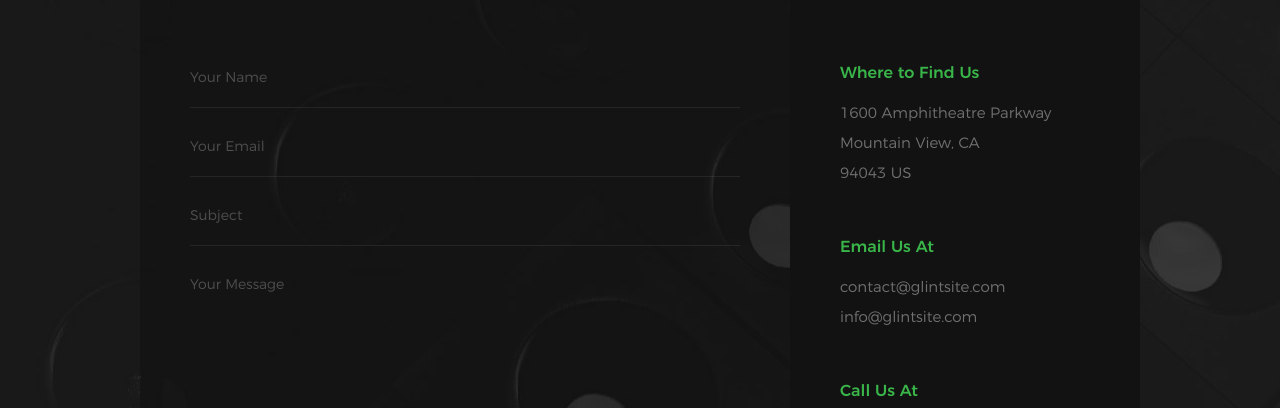
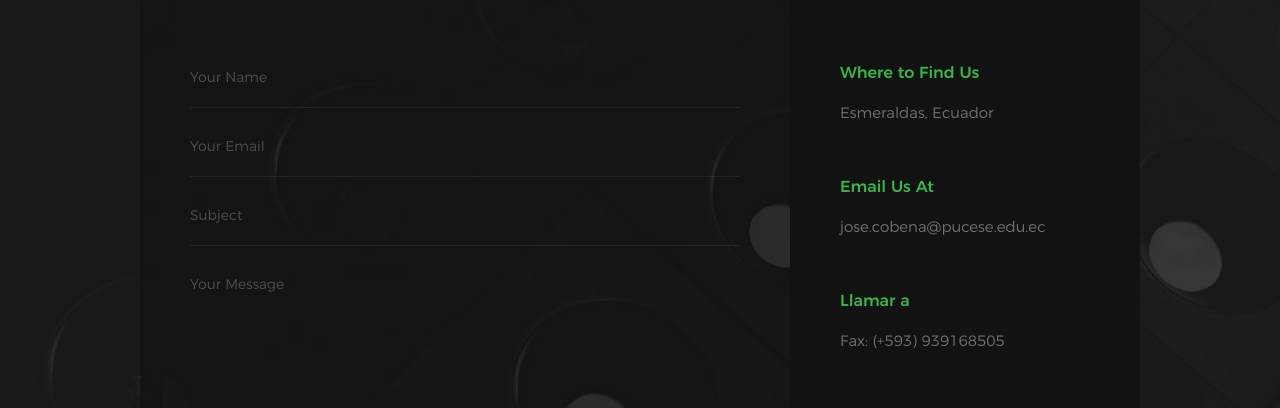
Before and after one commit to JoseCobena/Web, a plain HTML site: page index.html in a window 1280 px wide. Shown: the part 4563-4971 px from the top of the page. Drawn offline with Linux system fonts and the light colour scheme; files whose address does not match are found by name.

Commit message:
Actualizacion 3.0
Actualizando contacto de mi blog

```diff
--- a/index.html
+++ b/index.html
@@ -625,26 +625,23 @@
                     <div class="cinfo">
                         <h5>Where to Find Us</h5>
                         <p>
-                            1600 Amphitheatre Parkway<br>
-                            Mountain View, CA<br>
-                            94043 US
+                            Esmeraldas, Ecuador
                         </p>
                     </div>
 
                     <div class="cinfo">
                         <h5>Email Us At</h5>
                         <p>
-                            contact@glintsite.com<br>
-                            info@glintsite.com
+
+                            jose.cobena@pucese.edu.ec
                         </p>
                     </div>
 
                     <div class="cinfo">
-                        <h5>Call Us At</h5>
+                        <h5>Llamar a</h5>
                         <p>
-                            Phone: (+63) 555 1212<br>
-                            Mobile: (+63) 555 0100<br>
-                            Fax: (+63) 555 0101
+
+                            Fax: (+593) 939168505
                         </p>
                     </div>
 
```
